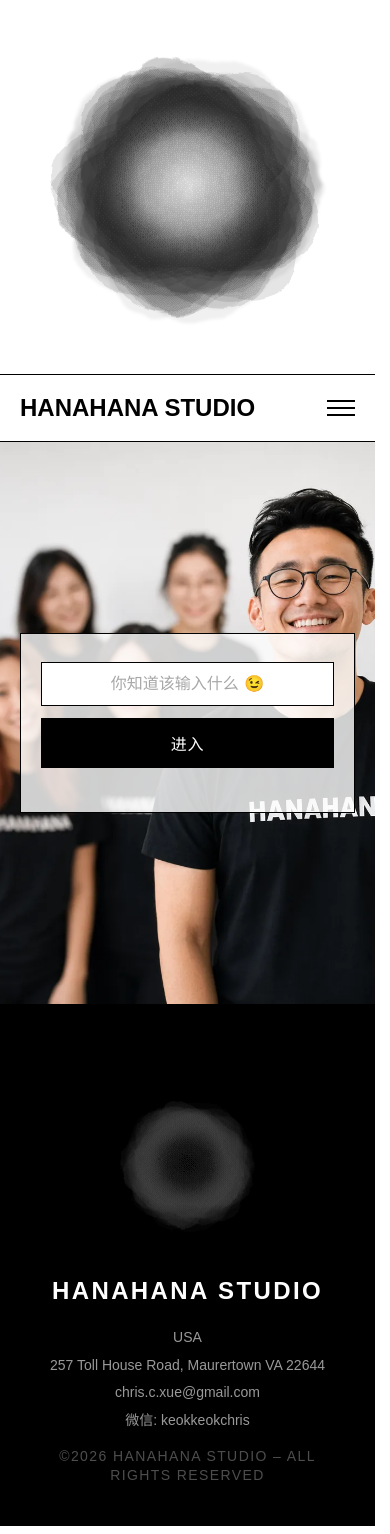
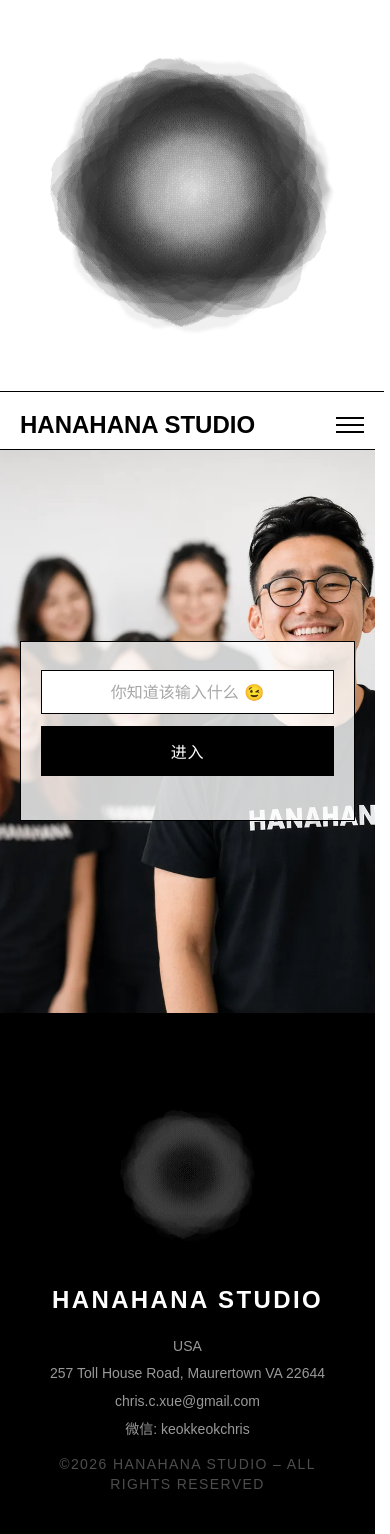
Before and after one commit to chriscxue/hanahana.studio, a Jekyll site: the page built from Member.html, in a window 390 px wide. Built offline with Jekyll 4.4.1, drawn with Linux system fonts in a browser that asks for light colours; some web fonts are replaced.

Commit message:
修复iOS白屏：移动端logo从高度驱动改为宽度驱动，切断WebKit布局反馈循环
height:100%引用aspect-ratio推导的父高度时，WebKit每帧重排使logo逐帧膨胀，
滤镜渲染面积暴涨导致GPU内存耗尽、页面渲染进程被杀（整页变白）。
width:100%百分比宽度在所有内核可靠，父内容区为正方形，视觉不变。

Co-Authored-By: Claude Fable 5 <noreply@anthropic.com>

```diff
--- a/assets/css/shared.css
+++ b/assets/css/shared.css
@@ -74,8 +74,10 @@ body {
 @media (max-width: 768px) {
     .header-grid { grid-template-columns: 1fr; }
     .header-left { border-right: none; border-bottom: 0.5px solid #000; padding: 25px; justify-content: center; aspect-ratio: 1 / 1; }
-    /* 高度撑满header-left内容区（border-box下=视口宽−上下padding），宽度随1:1比例走，任何视口都不溢出，水平居中由justify-content完成 */
-    .logo { height: 100%; width: auto; aspect-ratio: 1 / 1; }
+    /* 宽度驱动：width:100%在所有内核都可靠，父容器内容区是正方形，高度随1:1比例走。
+       禁用height:100%驱动——父容器高度由aspect-ratio推导时，WebKit(iOS全部浏览器)会形成
+       布局反馈循环：动画每帧触发重排→logo逐帧膨胀→滤镜渲染面积暴涨→GPU内存耗尽整页白屏 */
+    .logo { width: 100%; height: auto; aspect-ratio: 1 / 1; }
     /* 点阵底纹只在桌面版显示 */
     .header-left { background-image: none; }
 
```
